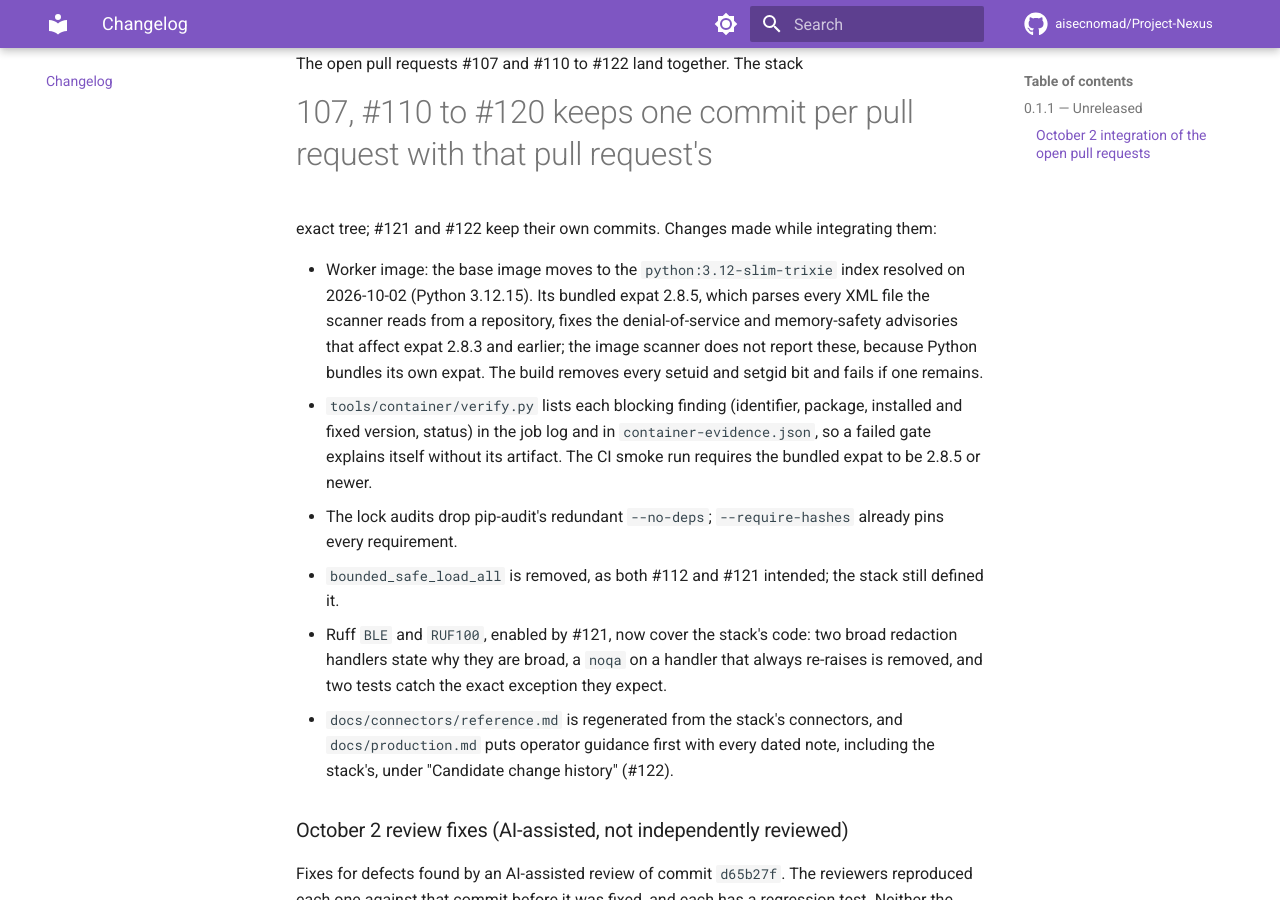
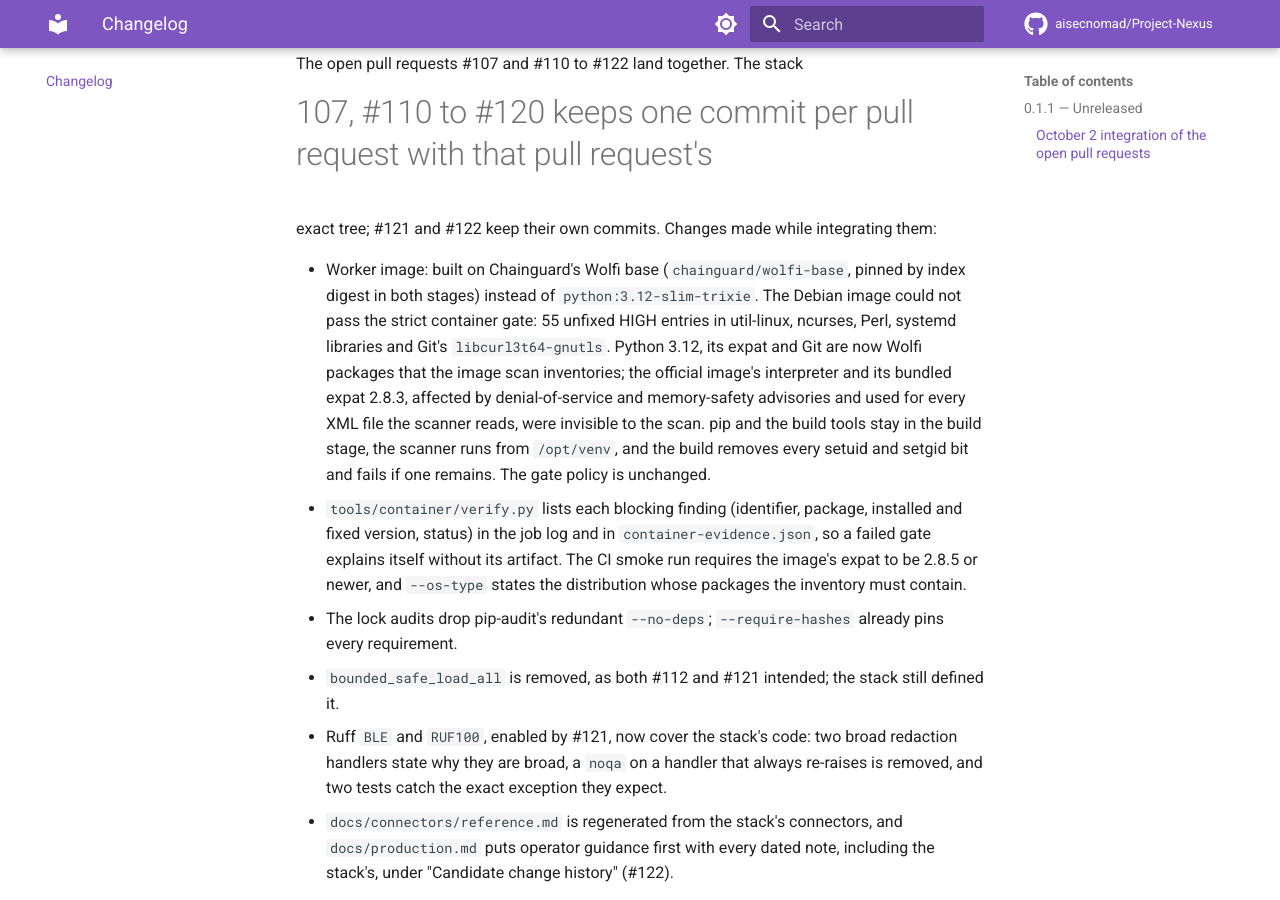
Before and after one commit to aisecnomad/Project-Nexus, an MkDocs documentation site: the page built from docs/changelog.md, in a window 1280 px wide and 900 px high, scrolled down 365 px. Built offline with MkDocs 1.6.1 and Material for MkDocs 9.7.7, drawn with Linux system fonts in a browser that asks for light colours; comment, search, counter and statistics services are not loaded.

Commit message:
Build the worker image on Wolfi so the strict container gate can pass
The container-security job blocks every HIGH or CRITICAL finding,
including unfixed ones, and docs/production.md forbids removing unfixed
findings to turn it green. No python:3.12-slim-trixie image could pass:
the built image held 55 unfixed HIGH entries (16 advisories in 22
packages). Most sat in Essential packages the worker never executes
(util-linux, ncurses, Perl, systemd and libacl libraries), and four in
libcurl3t64-gnutls, which Git's HTTPS transport needs and which had no
trixie fix. Distroless Debian images carry the same backlog. The official
image also built CPython outside the package manager, so the scan could
not see the interpreter or the expat it bundles.

The worker now builds on chainguard/wolfi-base (glibc), pinned by the
same index digest in both stages:

- Python 3.12, its system expat and Git are Wolfi packages, so the image
  scan inventories the interpreter and every native library it loads;
  none of the unused Debian packages is installed.
- The build stage installs the hash locks into /opt/venv with Wolfi's pip
  (`pip --python /opt/venv/bin/python install --require-hashes`) and
  builds the package with --no-build-isolation; the runtime stage copies
  the venv and installs only python-3.12 and git. pip never reaches it.
- setuid and setgid bits are still removed and the Git >= 2.45 check
  still runs; the base image provides the nonroot account (65532).

tools/container/verify.py takes --os-type (debian or wolfi) and requires
that distribution's packages in both the report and the CycloneDX
inventory. The Dockerfile policy treats `pip --python PATH install` as a
pip install, so the hash rule still applies; a test requires both FROM
lines to use one wolfi-base digest. Dependabot's python ignore rule is
gone, and the production guide and changelog describe the change.

The build-stage commands were rehearsed in a Python 3.12 container
(locks, local build, pip check, console script, signature validation);
the Wolfi package repository is not reachable from this environment, so
the first full build and scan run in CI.

Co-Authored-By: Claude Opus 5.5 <noreply@anthropic.com>
Claude-Session: https://claude.ai/code/session_01GArn7t866kNaBsu9HJzen1
Signed-off-by: Claude <noreply@anthropic.com>

```diff
--- a/CHANGELOG.md
+++ b/CHANGELOG.md
@@ -12,17 +12,23 @@ The open pull requests #107 and #110 to #122 land together. The stack
 exact tree; #121 and #122 keep their own commits. Changes made while
 integrating them:
 
-- Worker image: the base image moves to the `python:3.12-slim-trixie` index
-  resolved on 2026-10-02 (Python 3.12.15). Its bundled expat 2.8.5, which
-  parses every XML file the scanner reads from a repository, fixes the
-  denial-of-service and memory-safety advisories that affect expat 2.8.3 and
-  earlier; the image scanner does not report these, because Python bundles its
-  own expat. The build removes every setuid and setgid bit and fails if one
-  remains.
+- Worker image: built on Chainguard's Wolfi base (`chainguard/wolfi-base`,
+  pinned by index digest in both stages) instead of `python:3.12-slim-trixie`.
+  The Debian image could not pass the strict container gate: 55 unfixed HIGH
+  entries in util-linux, ncurses, Perl, systemd libraries and Git's
+  `libcurl3t64-gnutls`. Python 3.12, its expat and Git are now Wolfi packages
+  that the image scan inventories; the official image's interpreter and its
+  bundled expat 2.8.3, affected by denial-of-service and memory-safety
+  advisories and used for every XML file the scanner reads, were invisible to
+  the scan. pip and the build tools stay in the build stage, the scanner runs
+  from `/opt/venv`, and the build removes every setuid and setgid bit and fails
+  if one remains. The gate policy is unchanged.
 - `tools/container/verify.py` lists each blocking finding (identifier,
   package, installed and fixed version, status) in the job log and in
   `container-evidence.json`, so a failed gate explains itself without its
-  artifact. The CI smoke run requires the bundled expat to be 2.8.5 or newer.
+  artifact. The CI smoke run requires the image's expat to be 2.8.5 or newer,
+  and `--os-type` states the distribution whose packages the inventory must
+  contain.
 - The lock audits drop pip-audit's redundant `--no-deps`; `--require-hashes`
   already pins every requirement.
 - `bounded_safe_load_all` is removed, as both #112 and #121 intended; the
```
Also changed, not shown: docs/production.md (+29 -13 lines), 5 other files.
